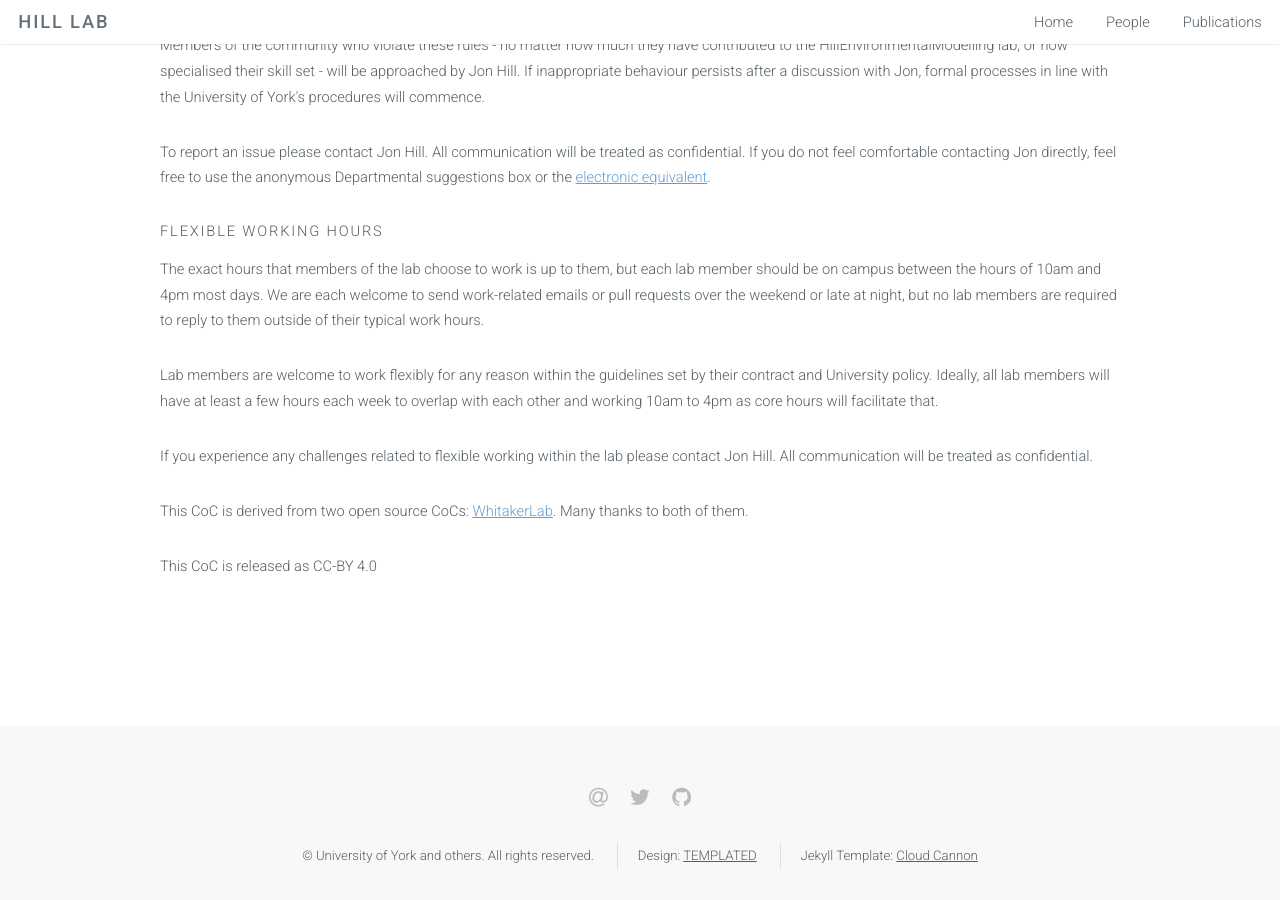
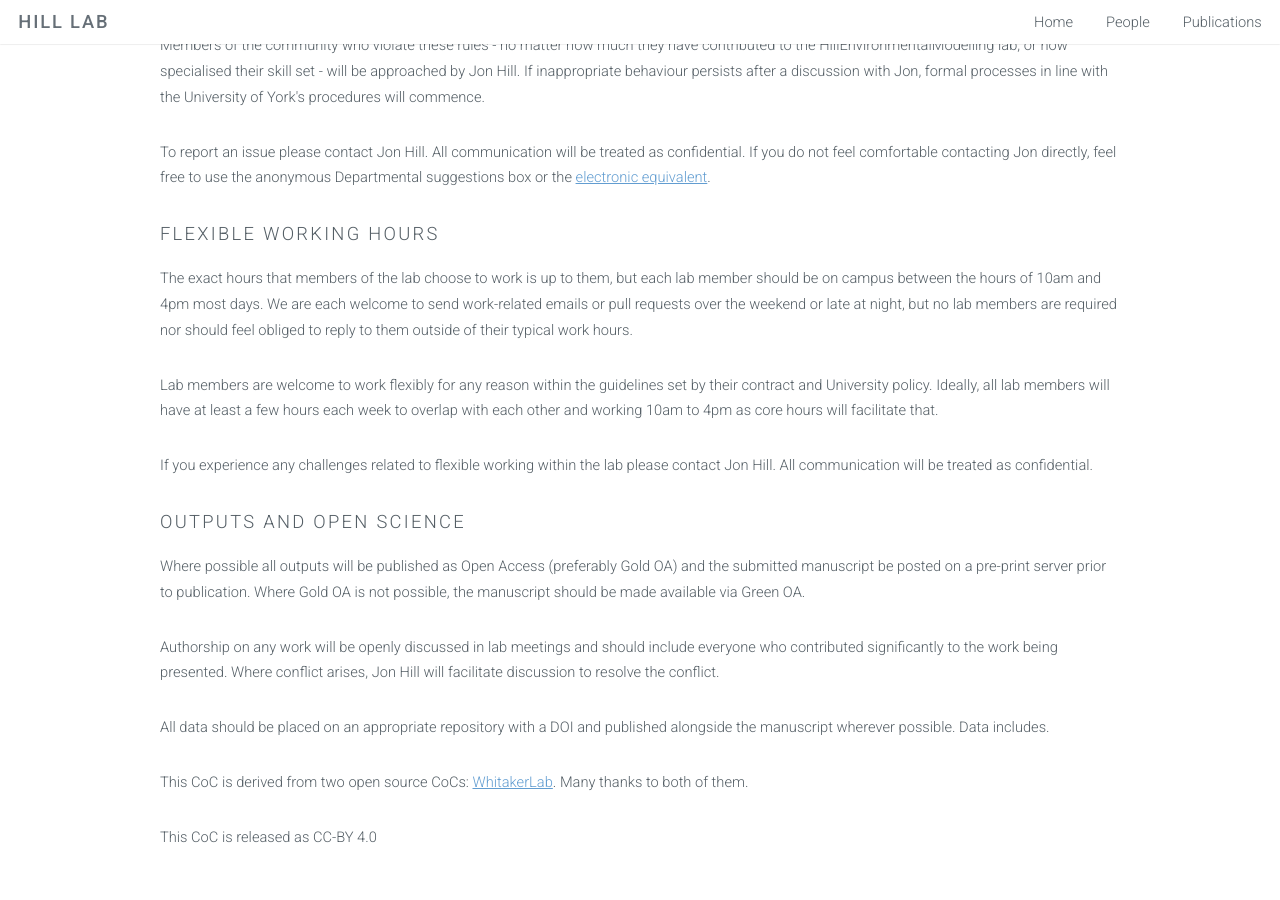
Before and after one commit to EnvModellingGroup/EnvModellingGroup.github.io, a Jekyll site: the page built from coc.html, in a window 1280 px wide and 900 px high, scrolled down 1052 px. Built offline with Jekyll 4.4.1, drawn with Linux system fonts in a browser that asks for light colours.

Commit message:
Starting to add OA and authorship stuff

```diff
--- a/coc.html
+++ b/coc.html
@@ -51,12 +51,12 @@ keywords: modelling, environmental, ecological, ecology, environment, computatio
       do not feel comfortable contacting Jon directly, feel free to use the anonymous Departmental suggestions
       box or the <a href="https://goo.gl/forms/25gt7kCUUVOwgNO93">electronic equivalent</a>.</p>
 
-      <h4>Flexible working hours</h4>
+      <h3>Flexible working hours</h3>
 
       <p>The exact hours that members of the lab choose to work is up to them, but each lab member should be on campus
       between the hours of 10am and 4pm most days. We are each welcome to send work-related emails or pull
-      requests over the weekend or late at night, but no lab members are required to reply to them outside of their
-      typical work hours.</p>
+      requests over the weekend or late at night, but no lab members are required  nor should feel obliged to
+      reply to them outside of their typical work hours.</p>
 
       <p>Lab members are welcome to work flexibly for any reason within the guidelines set by their contract and University policy.
       Ideally, all lab members will have at least a few hours each week to overlap with each other and working 10am to
@@ -65,6 +65,16 @@ keywords: modelling, environmental, ecological, ecology, environment, computatio
       <p>If you experience any challenges related to flexible working within the lab please contact Jon Hill. All communication
       will be treated as confidential.</p>
 
+      <h3>Outputs and open science</h3>
+      <p>Where possible all outputs will be published as Open Access (preferably Gold OA) and the submitted manuscript be posted
+      on a pre-print server prior to publication</a>. Where Gold OA is not possible, the manuscript should be made available
+      via Green OA.</p>
+
+      <p> Authorship on any work will be openly discussed in lab meetings and should include everyone who contributed significantly to
+      the work being presented. Where conflict arises, Jon Hill will facilitate discussion to resolve the conflict.</p>
+
+      <p>All data should be placed on an appropriate repository with a DOI and published alongside the manuscript wherever possible.
+	      Data includes.</p>
       <p>This CoC is derived from two open source CoCs: <a href="https://github.com/BahlaiLab/Policies/blob/master/Code_of_conduct.md>
 	      BahlaiLab CoC</a> and the <a href="https://github.com/WhitakerLab/Onboarding/blob/master/CODE_OF_CONDUCT.md">
 	      WhitakerLab</a>. Many thanks to both of them.</p>
```
